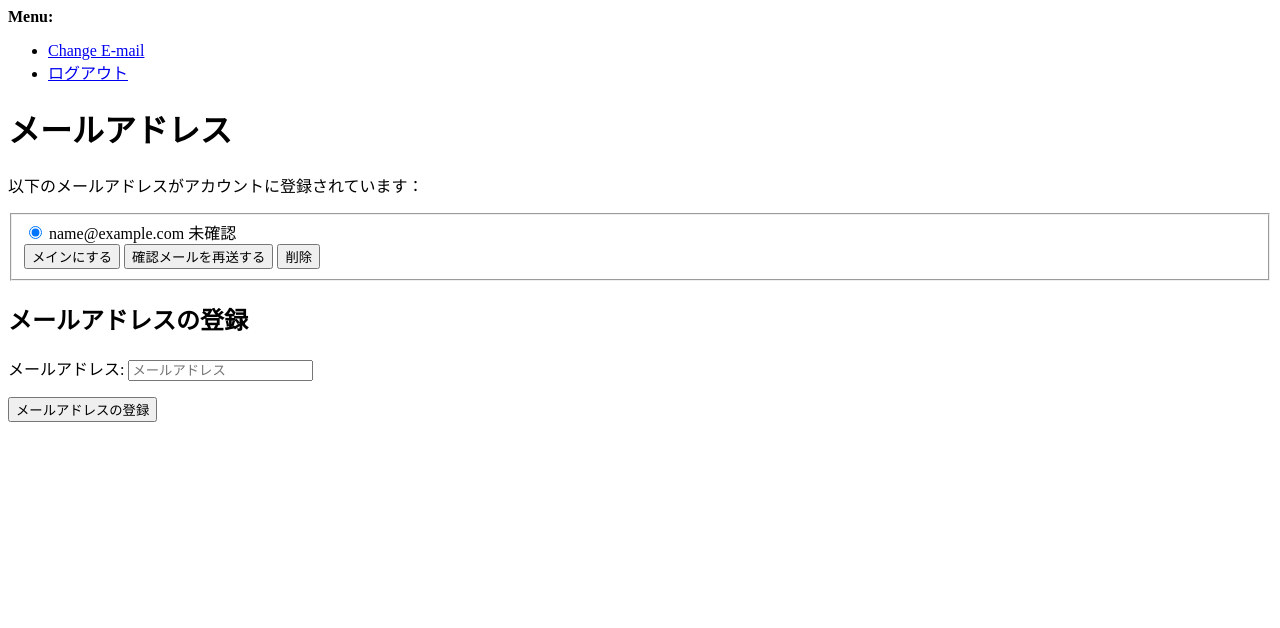
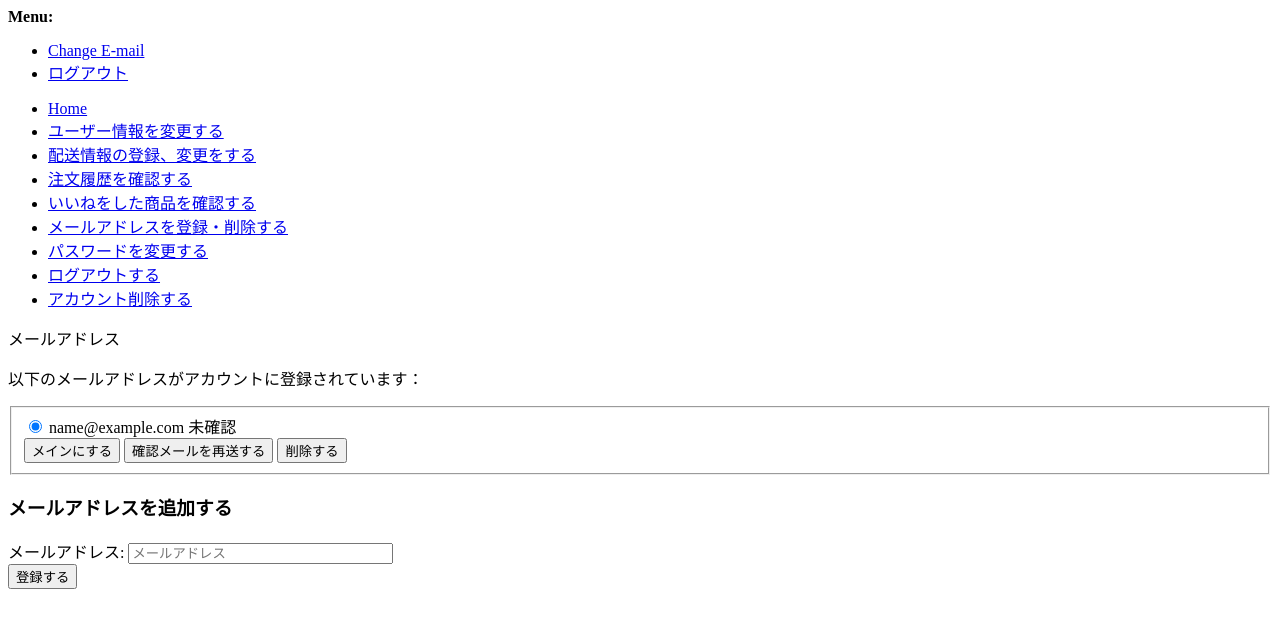
Before and after one commit to marush-in/ec, a Django app: page /account/email/ in a window 1280 px wide. Shown: the top 628 px of the page. Run offline with Django 3.2, Linux system fonts and the light colour scheme; the visitor is signed in with stand-in values (Sample User, id 1); data comes from the database, SQL or seed files in the repository.

Commit message:
レイアウトを整えた

```diff
--- a/app/templates/account/email.html
+++ b/app/templates/account/email.html
@@ -14,11 +14,17 @@
 
 
 {% block content %}
-  <div class="contact-area form-center" >
-    <div class="contact-info form-center">
-      <h1>{% trans "E-mail Addresses" %}</h1>
+  <div class="container mb-5 padding-top">
+    <div class="row">
+      {% include 'includes/accounts/sidebar.html' %}
+      <div class="col-lg-8">
+        <div class="card card-info">
+          <div class="card-header text-center text-black">
+            {% trans "E-mail Addresses" %}
+          </div>
+          <div class="card-body">
             {% if user.emailaddress_set.all %}
-        <p>{% trans 'The following e-mail addresses are associated with your account:' %}</p>
+              <p>以下のメールアドレスがアカウントに登録されています：</p>
               <form action="{% url 'account_email' %}" class="email_list" method="post">
                 {% csrf_token %}
                 <fieldset class="blockLabels">
@@ -36,22 +42,28 @@
                       </label>
                     </div>
                   {% endfor %}
-            <div class="buttonHolder">
-              <button class="secondaryAction" type="submit" name="action_primary" >{% trans 'Make Primary' %}</button>
-              <button class="secondaryAction" type="submit" name="action_send" >{% trans 'Re-send Verification' %}</button>
-              <button class="primaryAction" type="submit" name="action_remove" >{% trans 'Remove' %}</button>
+                  <div class="buttonHolder mt-2">
+                    <button class="secondaryAction　btn btn-primary btn-sm" type="submit" name="action_primary" >メインにする</button>
+                    <button class="secondaryAction　btn btn-success btn-sm"" type="submit" name="action_send" >確認メールを再送する</button>
+                    <button class="primaryAction btn btn-danger btn-sm" type="submit" name="action_remove" >削除する</button>
                   </div>
                 </fieldset>
               </form>
             {% else %}
               <p><strong>{% trans 'Warning:'%}</strong> {% trans "You currently do not have any e-mail address set up. You should really add an e-mail address so you can receive notifications, reset your password, etc." %}</p>
             {% endif %}
-      <h2>{% trans "Add E-mail Address" %}</h2>
+            <h3 class="mt-4">メールアドレスを追加する</h3>
             <form method="post" action="{% url 'account_email' %}" class="add_email">
               {% csrf_token %}
-        {{ form.as_p }}
-        <button name="action_add" type="submit">{% trans "Add E-mail" %}</button>
+              <div class="form-group">
+                <label for="id_email">メールアドレス:</label>
+                <input type="email" name="email" size="30" placeholder="メールアドレス" required id="id_email" class="form-control">
+              </div>
+              <button name="action_add" type="submit" class="btn btn-primary btn-sm mt-2">登録する</button>
             </form>
+          </div>
+        </div>
+      </div>
     </div>
   </div>
 {% endblock %}
--- a/app/templates/account/password_change.html
+++ b/app/templates/account/password_change.html
@@ -37,7 +37,7 @@
                   <label for="id_password2">新しいパスワード（再入力）:</label>
                   <input type="password" name="password2" placeholder="新しいパスワード（再入力）" required id="id_password2" class="form-control">
                 </div>
-                <button type="submit" name="action" class="btn btn-primary">変更する</button>
+                <button type="submit" name="action" class="btn btn-primary btn-sm mt-4">変更する</button>
               </form>
             </div>
           </div>
```
Lines whose indentation alone changed are shown as unchanged.
